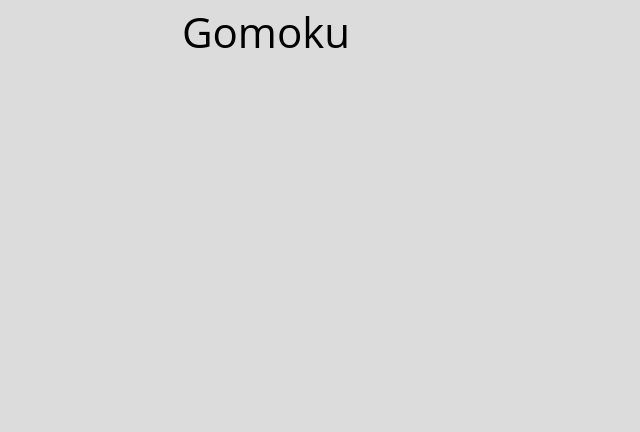
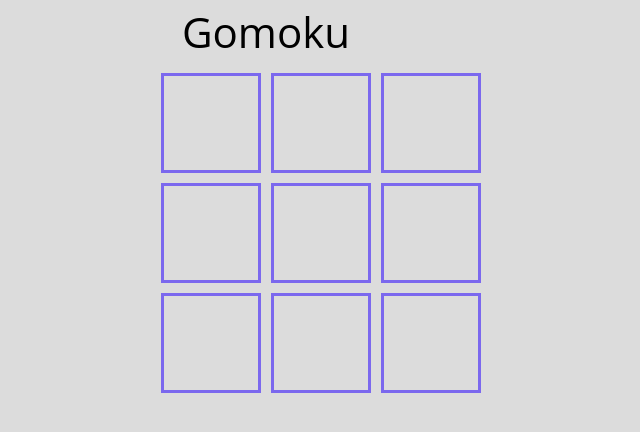
Before and after one commit to AnibalFIg/Gomoku-client, a website built with webpack: page index.html in a window 1280 px wide. Shown: the whole page, without its empty margins (379-1019 px from the left). Built offline with nearby package versions, Linux system fonts and the light colour scheme.

Commit message:
Made significant changes to the html, scss, and js.

```diff
--- a/assets/scripts/app.js
+++ b/assets/scripts/app.js
@@ -5,7 +5,6 @@
 
 // use require without a reference to ensure a file is bundled
 // require('./example')
-
 $(() => {
   const playerOne = 'X'
   const playerTwo = 'O'
@@ -20,7 +19,7 @@ $(() => {
   const sqr = $('.square')
   console.log(sqr)
 
-  const results = null
+  let results = []
 
   sqr.on('click', function (e) {
     movesMade++
@@ -62,7 +61,7 @@ $(() => {
   function checkForWinner () {
     if (movesMade > 4) {
       const moves = Array.prototype.slice.call($('.square'))
-      let results = moves.map(function (square) {
+      results = moves.map(function (square) {
         return square.innerHTML
       })
     }
@@ -79,6 +78,7 @@ $(() => {
   ]
 
   return winningCombos.find(function (combo) {
+    console.log(results)
     if (results[combo[0]] !== '' && results[combo[1]] !== '' && results[combo[2]] !== '' && results[combo[0]] === results[combo[1]] && results[combo[1]] === results[combo[2]]) {
       return true
     } else {
--- a/assets/styles/index.scss
+++ b/assets/styles/index.scss
@@ -9,6 +9,12 @@ body {
   background-color: $background-color;
 }
 
+//
+// .center-div {
+//   margin: 0 auto;
+//   width: 100px;
+// }
+
 .title {
   font-size: 42px;
   color: black;
@@ -16,6 +22,7 @@ body {
   margin-left: 10px;
   text-align: center;
 }
+
 //
 // .flex-container {
 //   display: flex;
@@ -25,32 +32,49 @@ body {
 //   flex-direction: column;
 // }
 //
-// // .flex-center {
-// //   align-items: center;
-// //   justify-content: center;
-// // }
-// //
-// // .flex-wrap {
-// //   flex-wrap: wrap;
-// // }
+// .flex-center {
+//   align-items: center;
+//   justify-content: center;
+// }
+//
+// .flex-wrap {
+//   flex-wrap: wrap;
+// }
 //
 // .gameboard-container {
 //   height: 100%;
 //   width: 100%;
 // }
 //
-// // .gameboard {
-// //   width: 618px;
-// // }
-//
-// .square {
-//   width: 100px;
-//   height: 100px;
-//   border: 3px solid mediumslateblue;
-//   font-size: 56px;
+// .gameboard {
+//   width: 618px;
+//   display: grid;
 // }
 //
-// .square:hover {
-//   background: floralwhite;
-//   cursor: pointer;
-// }
+
+.gameboard-container {
+  display: grid;
+  grid-template-columns: repeat(3, 6fr);
+  grid-gap: 10px;
+  grid-auto-rows: minmax(100px, 100px);
+  justify-items: center;
+  justify-content: space-evenly;
+}
+
+.square {
+  width: 100px;
+  height: 100px;
+  border: 3px solid mediumslateblue;
+  font-size: 56px;
+  text-align: center;
+}
+
+.square:hover {
+  background: floralwhite;
+}
+
+.wrapper {
+  margin-left: auto;
+  margin-right: auto;
+  width: 200px;
+}
--- a/index.html
+++ b/index.html
@@ -1,5 +1,6 @@
 <!DOCTYPE html>
 <html>
+
 <head>
   <title>Santoryu</title>
   <meta name="viewport" content="width=device-width, initial-scale=1">
@@ -11,24 +12,26 @@
   <script src="public/vendor.js" type="text/javascript" charset="utf-8" defer></script>
   <script src="public/application.js" type="text/javascript" charset="utf-8" defer></script>
 </head>
+<div class=wrapper>
+<body>
 
-    <body>
   <div>
-        <div class = 'title'>Gomoku</div>
+    <div class='title'>Gomoku</div>
 
-        <div class= "gameboard-container flex-container flex-column "></div>
-        <div class= "gameboard flex-container"></div>
-          <div class= " square "></div>
-          <div class= " square "></div>
-          <div class= " square "></div>
-          <div class= " square "></div>
-          <div class= " square "></div>
-          <div class= " square "></div>
-          <div class= " square "></div>
-          <div class= " square "></div>
-          <div class= " square "></div>
+    <div class="gameboard-container">
+      <div class="square"></div>
+      <div class="square"></div>
+      <div class="square"></div>
+      <div class="square"></div>
+      <div class="square"></div>
+      <div class="square"></div>
+      <div class="square"></div>
+      <div class="square"></div>
+      <div class="square"></div>
+    </div>
+  </div>
 </div>
 
+</body>
 
-    </body>
 </html>
```
Lines whose indentation alone changed are shown as unchanged.
